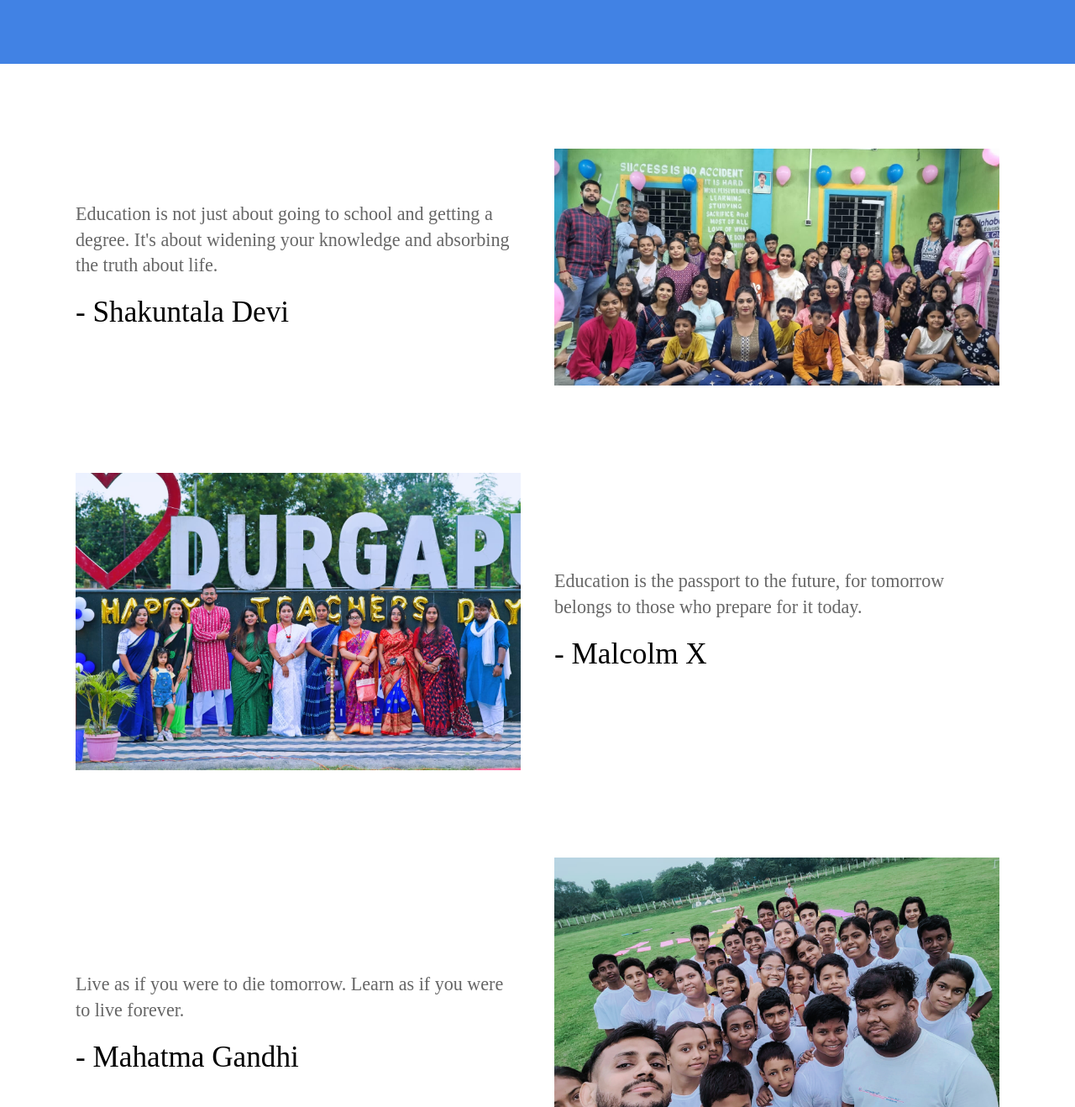
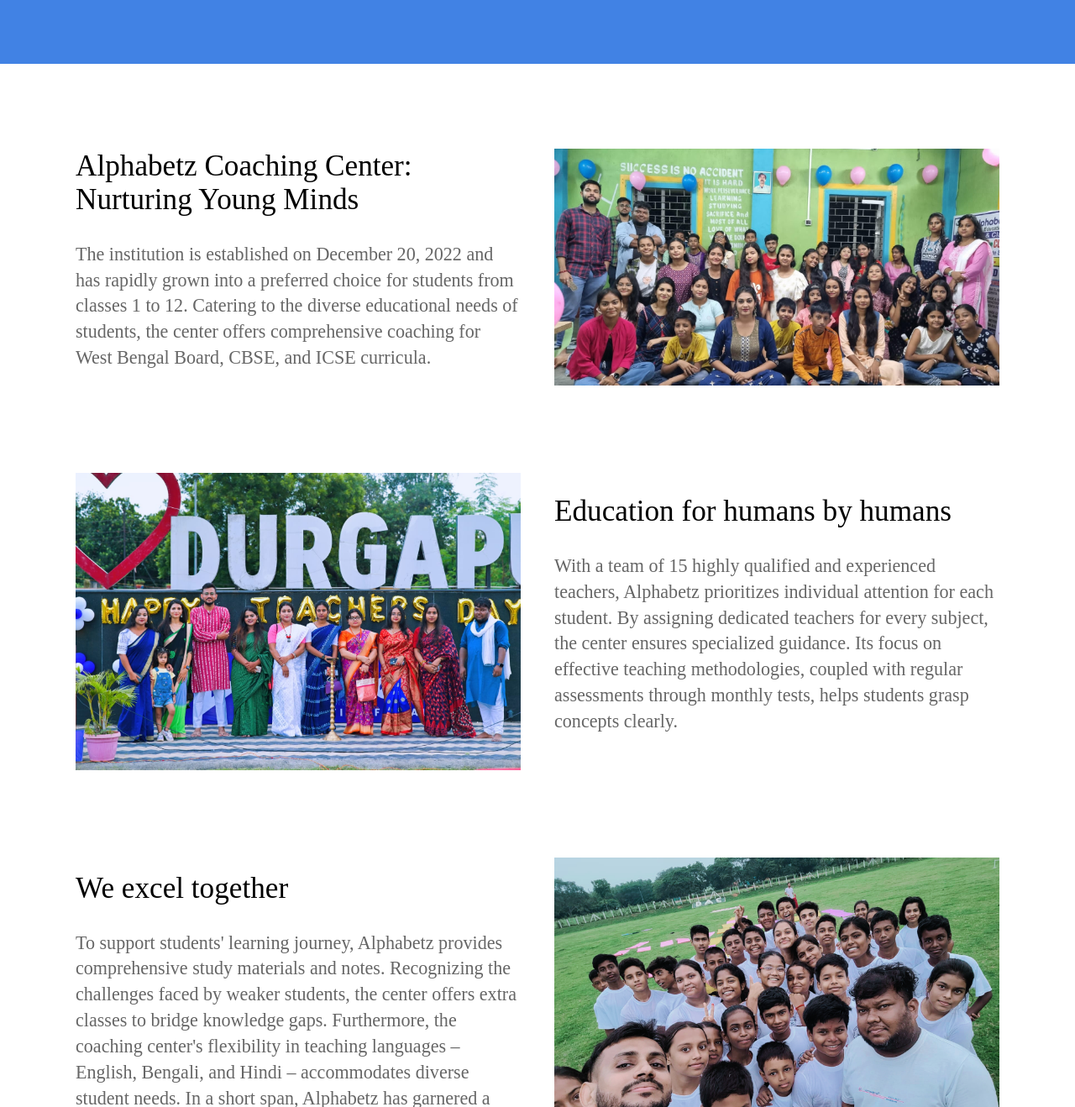
Before and after one commit to iamsudip/alphabetz, a Jekyll site: the page built from index.html, in a window 1280 px wide and 1400 px high, scrolled down 570 px, cut to the strip 82-1400 px from the top of the window. Shown: the whole strip at 84% size. Built offline with Jekyll 4.4.1, drawn with Linux system fonts in a browser that asks for light colours; some of the changed text lies outside the part shown.

Commit message:
change text

```diff
--- a/index.html
+++ b/index.html
@@ -19,8 +19,8 @@
 	<section>
 		<div class="container flex">
 			<div class="text editable">
-				<p>Education is not just about going to school and getting a degree. It's about widening your knowledge and absorbing the truth about life.</p>
-				<h2>- Shakuntala Devi</h2>
+				<h2>Alphabetz Coaching Center: Nurturing Young Minds</h2>
+				<p>The institution is established on December 20, 2022 and has rapidly grown into a preferred choice for students from classes 1 to 12. Catering to the diverse educational needs of students, the center offers comprehensive coaching for West Bengal Board, CBSE, and ICSE curricula.</p>
 			</div>
 			<div class="image">
 				<img src="{{ site.baseurl }}/images/index0.jpeg" alt="students" class="editable" />
@@ -31,8 +31,8 @@
 	<section>
 		<div class="container flex">
 			<div class="text editable">
-				<p>Education is the passport to the future, for tomorrow belongs to those who prepare for it today.</p>
-				<h2>- Malcolm X</h2>
+				<h2>Education for humans by humans</h2>
+				<p>With a team of 15 highly qualified and experienced teachers, Alphabetz prioritizes individual attention for each student. By assigning dedicated teachers for every subject, the center ensures specialized guidance. Its focus on effective teaching methodologies, coupled with regular assessments through monthly tests, helps students grasp concepts clearly.</p>
 			</div>
 			<div class="image">
 				<img src="{{ site.baseurl }}/images/index1.jpeg" alt="teachersday" class="editable" />
@@ -43,8 +43,9 @@
 	<section>
 		<div class="container flex">
 			<div class="text editable">
-				<p>Live as if you were to die tomorrow. Learn as if you were to live forever.</p>
-				<h2>- Mahatma Gandhi</h2>
+				<h2>We excel together</h2>
+				<p>To support students' learning journey, Alphabetz provides comprehensive study materials and notes. Recognizing the challenges faced by weaker students, the center offers extra classes to bridge knowledge gaps. Furthermore, the coaching center's flexibility in teaching languages – English, Bengali, and Hindi – accommodates diverse student needs.
+					In a short span, Alphabetz has garnered a reputation for its student-centric approach and commitment to academic excellence.</p>
 			</div>
 			<div class="image">
 				<img src="{{ site.baseurl }}/images/index2.jpg" alt="selfie" class="editable" />
```
